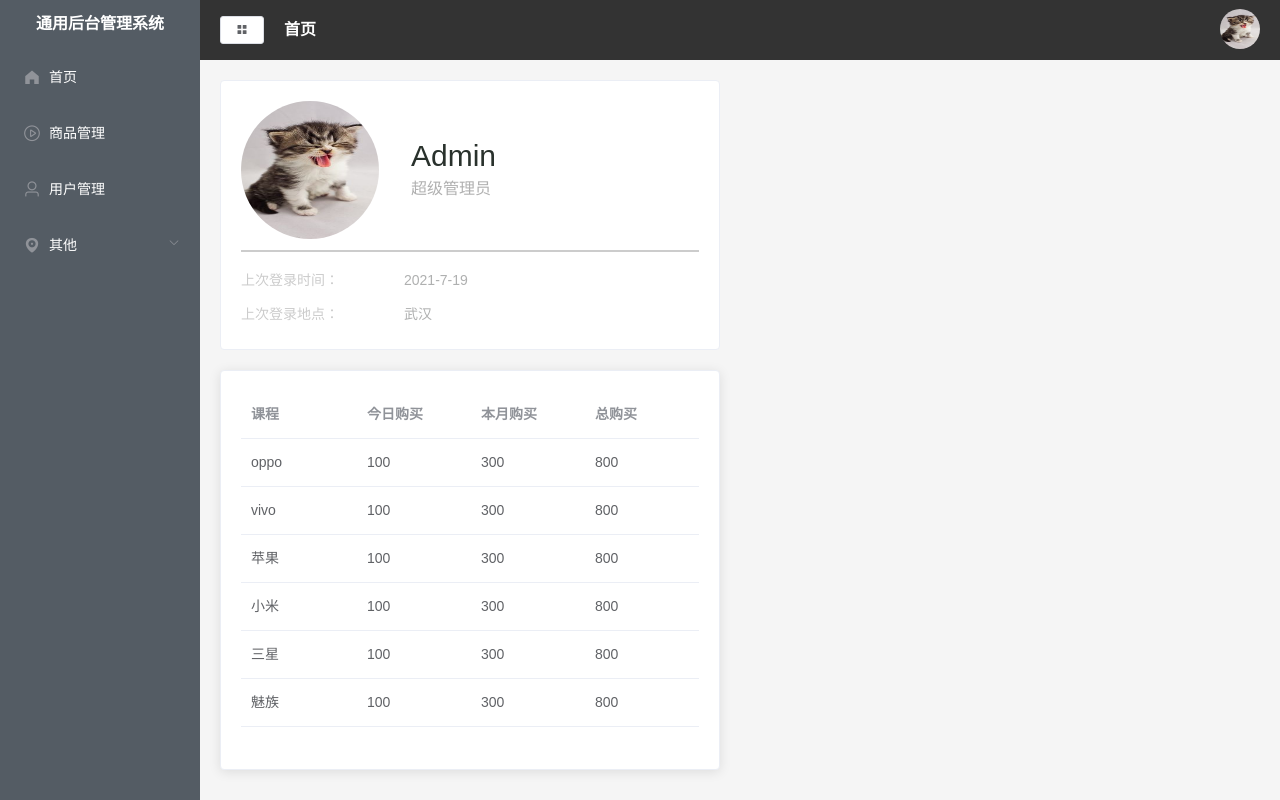
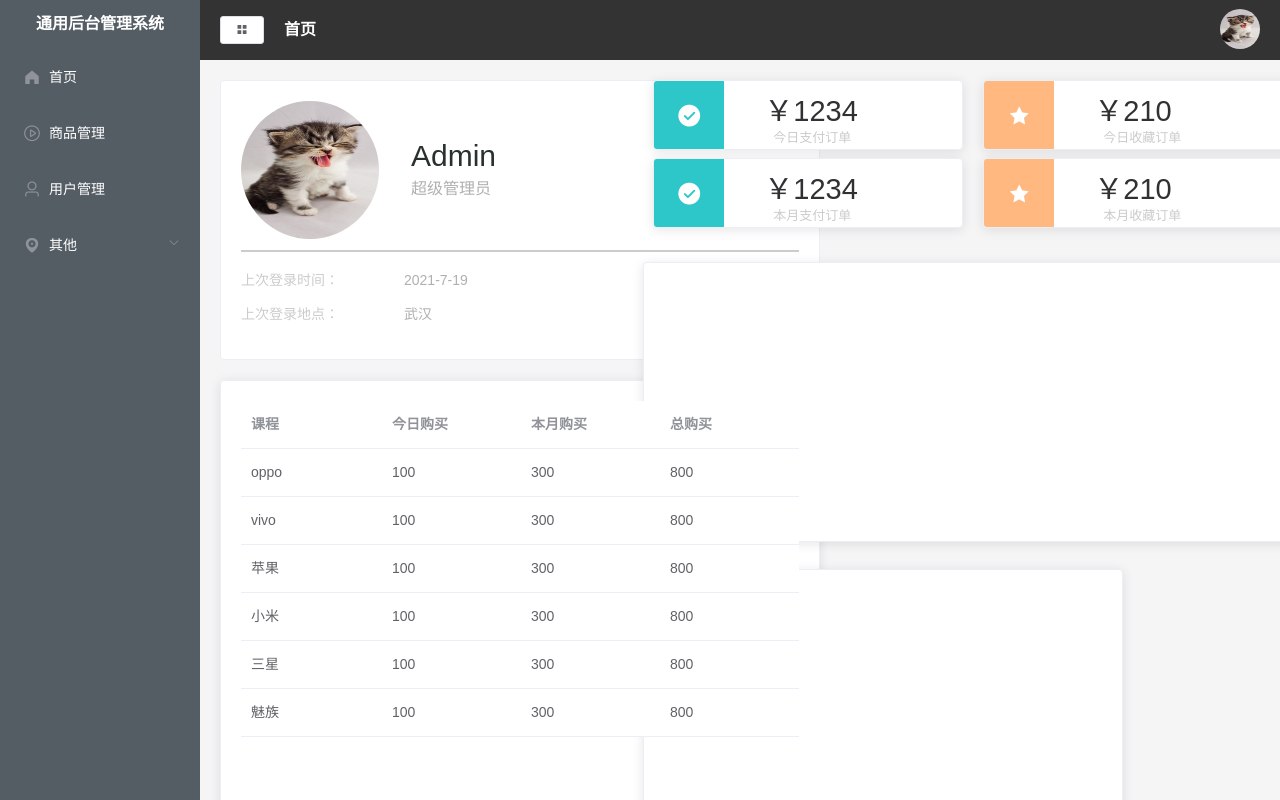
Before and after one commit to xiaoshanzhaguo/vue-manage, a Vue app: page /home in a window 1280 px wide. Built offline with nearby package versions, Linux system fonts and the light colour scheme.

Commit message:
complete 组件订单展示

```diff
--- a/src/assets/less/home.less
+++ b/src/assets/less/home.less
@@ -1,9 +1,11 @@
 .home {
+
+    // position: relative;
     // background-color: #ccc;
-
-    .el-card {
-        width: 500px;
-        height: 270px;
+    .left {
+        .el-card:first-child {
+            width: 600px;
+            height: 280px;
 
             .user {
                 position: relative;
@@ -57,4 +59,82 @@
                 }
             }
         }
+
+        .el-card:last-child {
+            width: 600px;
         }
+    }
+
+    .num {
+        margin: 20px 0 0 60px;
+        // position: absolute;
+        // display: flex;
+        // justify-content: start;
+        // flex-wrap: wrap;
+        width: 1000px;
+
+        .el-card {
+            // flex-grow: 0;
+            display: inline-block;
+            margin: 0 0 5px 20px;
+            // background-color: pink;
+            width: 310px;
+            height: 70px;
+
+            .icon {
+                flex-basis: 70px;
+                flex-shrink: 0;
+                height: 70px;
+            }
+
+            [class*=" el-icon-"],
+            [class^="el-icon-"] {
+                color: #fff;
+                font-size: 25px;
+                text-align: center;
+                line-height: 70px;
+            }
+
+            .detail {
+                position: relative;
+
+                .num {
+                    position: absolute;
+                    font-size: 29px;
+                    top: -4px;
+                    left: -20px;
+                }
+
+                .txt {
+                    position: absolute;
+                    writing-mode: vertical-lr;
+                    top: 50px;
+                    left: 48px;
+                    font-size: 13px;
+                    color: #ccc;
+                }
+            }
+        }
+    }
+
+    .totalGraph {
+        &>.el-card {
+            margin: 26px 0 0 70px;
+        }
+
+        .graph {
+            .el-card {
+                width: 1000px;
+                display: inline-block;
+                width: 480px;
+                margin-top: 27px;
+            }
+            .el-card:first-child {
+                margin-left: 70px;
+            }
+            .el-card:last-child {
+                margin-left: 40px;
+            }
+        }
+    }
+}
--- a/views/home/index.vue
+++ b/views/home/index.vue
@@ -1,6 +1,7 @@
 <template>
   <el-row class="home" :gutter="20">
     <el-col :span="8" style="margin-top: 20px">
+      <div class="left">
         <el-card shadow="hover">
           <div class="user">
             <img :src="userImg" />
@@ -15,7 +16,7 @@
             <p>上次登录地点：<span>武汉</span></p>
           </div>
         </el-card>
-      <el-card style="margin-top: 20px; height: 400px;">
+        <el-card style="margin-top: 20px; height: 450px">
           <el-table :data="tableData">
             <!-- prop: 对应列内容的字段名 -->
             <el-table-column
@@ -27,6 +28,33 @@
             </el-table-column>
           </el-table>
         </el-card>
+      </div>
+    </el-col>
+    <el-col :span="16">
+      <div class="num">
+        <el-card
+          v-for="item in countData"
+          :key="item.name"
+          :body-style="{ display: 'flex', padding: 0 }"
+        >
+          <i
+            class="icon"
+            :class="`el-icon-${item.icon}`"
+            :style="{ background: item.color }"
+          ></i>
+          <div class="detail">
+            <p class="num">￥{{ item.value }}</p>
+            <p class="txt">{{ item.name }}</p>
+          </div>
+        </el-card>
+      </div>
+      <div class="totalGraph">
+        <el-card style="height: 280px; width: 1000px"></el-card>
+        <div class="graph">
+          <el-card style="height: 260px"></el-card>
+          <el-card style="height: 260px"></el-card>
+        </div>
+      </div>
     </el-col>
   </el-row>
 </template>
@@ -82,6 +110,44 @@ export default {
         monthBuy: "本月购买",
         totalBuy: "总购买",
       },
+      countData: [
+        {
+          name: "今日支付订单",
+          value: 1234,
+          icon: "success",
+          color: "#2ec7c9",
+        },
+        {
+          name: "今日收藏订单",
+          value: 210,
+          icon: "star-on",
+          color: "#ffb980",
+        },
+        {
+          name: "今日未支付订单",
+          value: 1234,
+          icon: "s-goods",
+          color: "#5ab1ef",
+        },
+        {
+          name: "本月支付订单",
+          value: 1234,
+          icon: "success",
+          color: "#2ec7c9",
+        },
+        {
+          name: "本月收藏订单",
+          value: 210,
+          icon: "star-on",
+          color: "#ffb980",
+        },
+        {
+          name: "本月未支付订单",
+          value: 1234,
+          icon: "s-goods",
+          color: "#5ab1ef",
+        },
+      ],
     };
   },
 };
```
Lines whose indentation alone changed are shown as unchanged.
